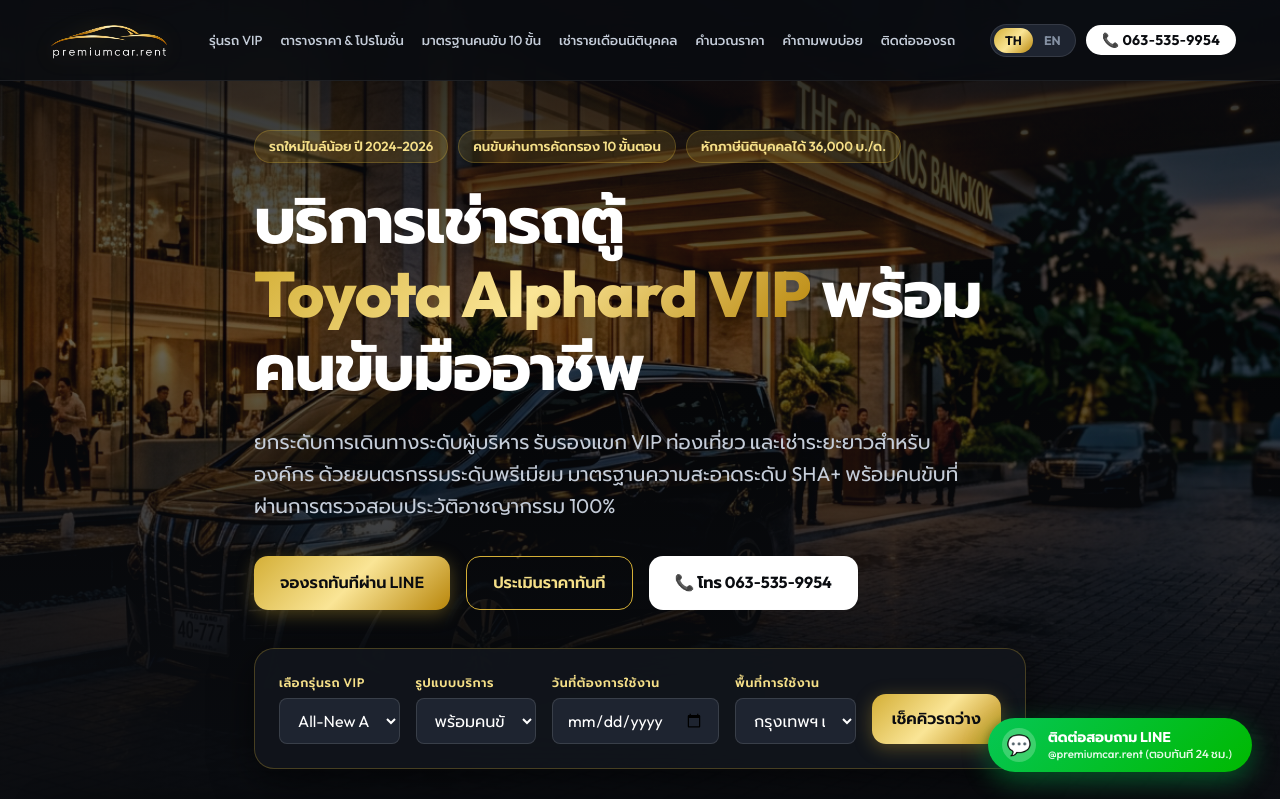
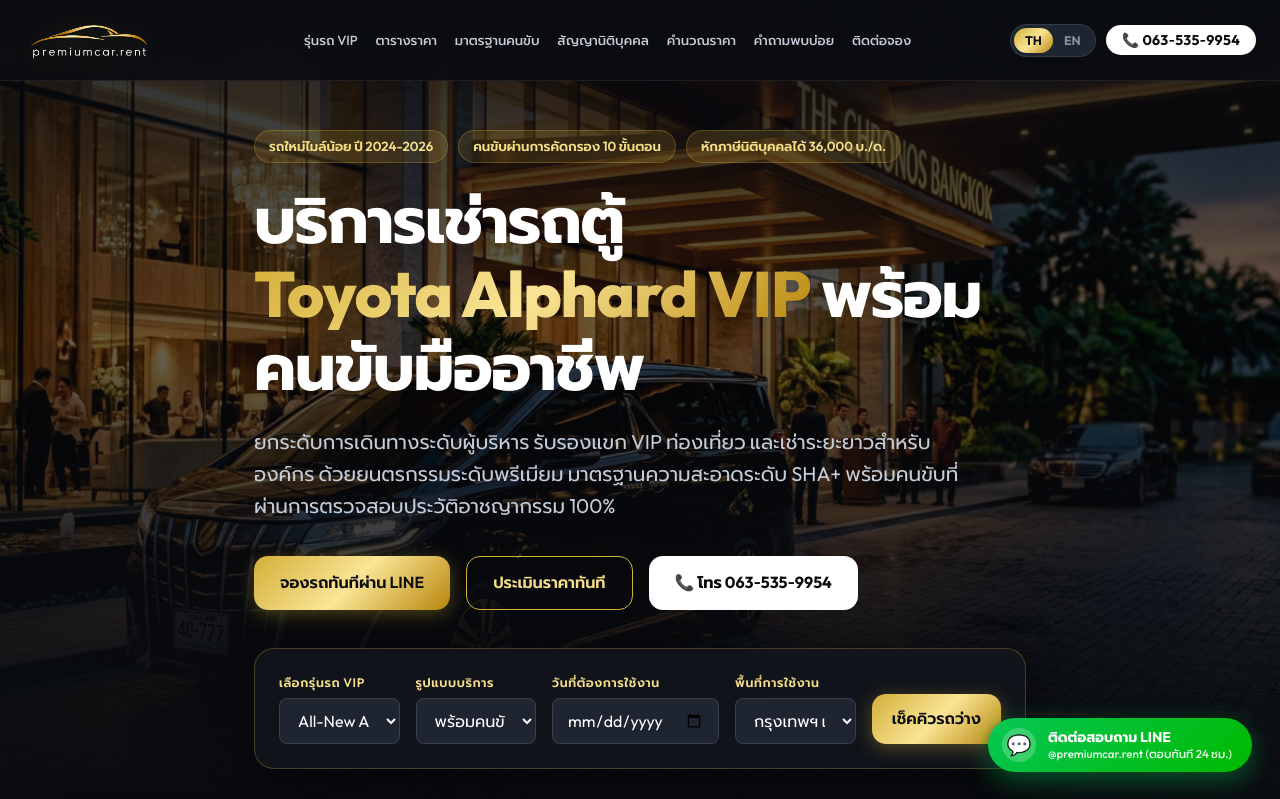
Before and after one commit to printconnext/premiumcar.rent, a plain HTML site: page index.html in a window 1280 px wide. Shown: the top 799 px of the page. Drawn offline with Linux system fonts and the light colour scheme.

Commit message:
fix: adjust logo spacing and center desktop nav links

```diff
--- a/css/style.css
+++ b/css/style.css
@@ -296,11 +296,25 @@
   height: 80px;
 }
 
+.site-header .nav-container {
+  max-width: 1400px;
+  gap: 24px;
+}
+
 .brand-logo {
   display: flex;
   align-items: center;
   text-decoration: none;
   line-height: 1;
+  flex-shrink: 0;
+  margin-right: clamp(32px, 4vw, 64px);
+}
+
+.site-header nav {
+  display: flex;
+  align-items: center;
+  justify-content: center;
+  flex: 1;
 }
 
 .brand-logo-img {
@@ -1572,7 +1586,7 @@
   }
 }
 
-@media (max-width: 1140px) {
+@media (max-width: 1200px) {
   .nav-links {
     display: none;
   }
--- a/js/app.js
+++ b/js/app.js
@@ -25,12 +25,12 @@
 const i18n = {
   th: {
     navFleet: "รุ่นรถ VIP",
-    navPricing: "ตารางราคา & โปรโมชั่น",
-    navChauffeur: "มาตรฐานคนขับ 10 ขั้น",
-    navCorporate: "เช่ารายเดือนนิติบุคคล",
+    navPricing: "ตารางราคา",
+    navChauffeur: "มาตรฐานคนขับ",
+    navCorporate: "สัญญานิติบุคคล",
     navCalculator: "คำนวณราคา",
     navFaq: "คำถามพบบ่อย",
-    navContact: "ติดต่อจองรถ",
+    navContact: "ติดต่อจอง",
     heroBadge1: "รถใหม่ไมล์น้อย ปี 2024-2026",
     heroBadge2: "คนขับผ่านการคัดกรอง 10 ขั้นตอน",
     heroBadge3: "หักภาษีนิติบุคคลได้ 36,000 บ./ด.",
```
